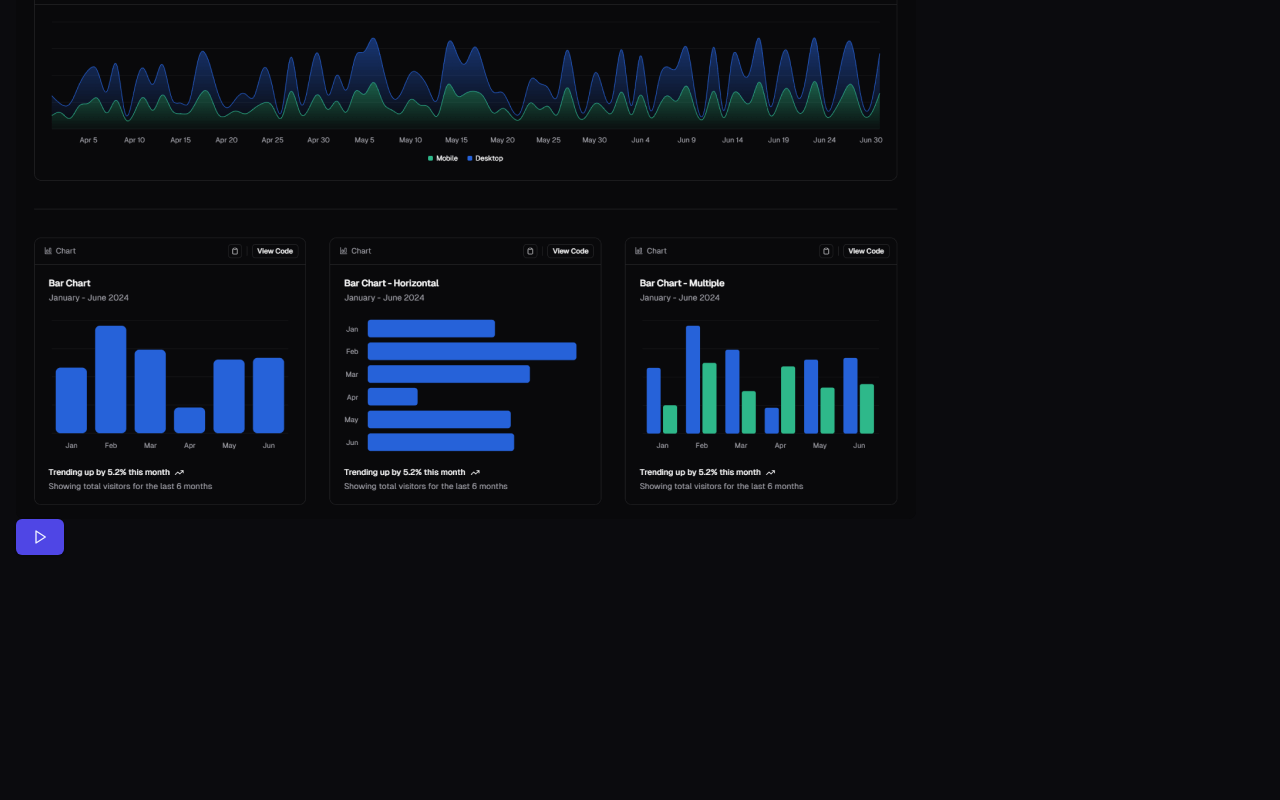
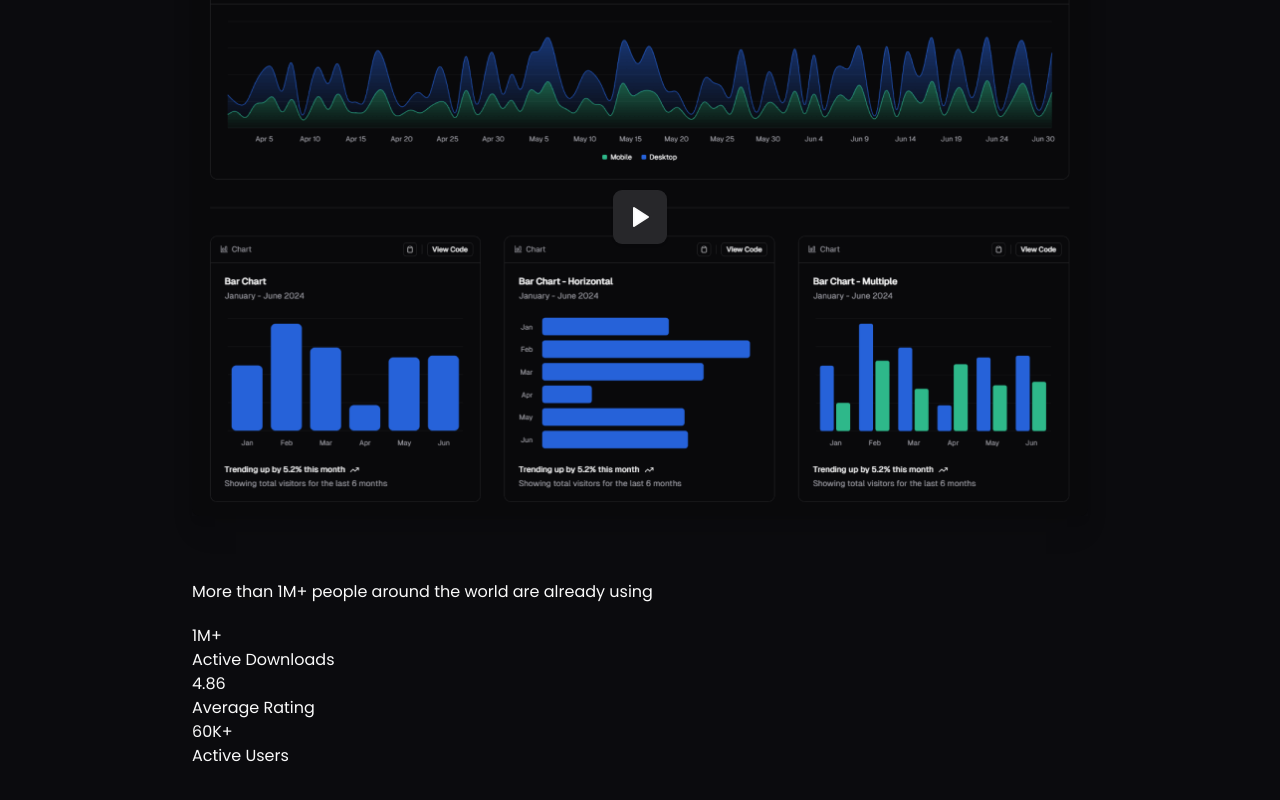
Before and after one commit to Jisap/Analytics, a React (Vite) app: page / in a window 1280 px wide. Shown: the part 4182-4982 px from the top of the page. Before the commit the page ends 4801 px from the top, so only its background shows below. Built offline with nearby package versions, Linux system fonts and the light colour scheme.

Commit message:
feat: add video dialog with play button and dynamic list rendering in Overview component

```diff
--- a/src/components/Overview.tsx
+++ b/src/components/Overview.tsx
@@ -4,7 +4,13 @@ import { overviewData } from "@/constants"
 import { overviewBanner } from "@/assets"
 import { Play } from "lucide-react"
 import { Button } from "./ui/button"
-
+import {
+  Dialog,
+  DialogContent,
+  DialogTrigger,
+} from "@/components/ui/dialog";
+import { AspectRatio } from "./ui/aspect-ratio"
+import ReactPlayer from "react-player"
 
 
 const Overview = () => {
@@ -45,7 +51,7 @@ const Overview = () => {
         </div>
 
         <div>
-          <motion.div>
+          <motion.div className="relative max-w-4xl mx-auto shadow-xl">
             <figure>
               <img
                 src={overviewBanner}
@@ -55,10 +61,52 @@ const Overview = () => {
               />
             </figure>
 
-            <Button>
-              <Play />
-            </Button>
+            <Dialog>
+              <DialogTrigger asChild>
+                <Button
+                  variant="secondary"
+                  size="icon"
+                  className="absolute top-1/2 left-1/2 -translate-x-1/2 -translate-y-1/2 scale-150"
+                >
+                  <div className="sr-only">Play Video</div>
+                  <Play
+                    fill="#fff"
+                    size={50}
+                  />
+                </Button>
+              </DialogTrigger>
+
+              <DialogContent className="p-0 overflow-hidden max-w-[640px] xl:max-w-[1000px]">
+                <AspectRatio ratio={16 / 9}>
+                  <ReactPlayer
+                    url="https://youtu.be/cvd2XGJBgLg"
+                    style={{
+                      minWidth: '100%',
+                      maxWidth: '100%',
+                      minHeight: '100%',
+                      maxHeight: '100%',
+                    }}
+                  />
+                </AspectRatio>
+              </DialogContent>
+            </Dialog>
           </motion.div>
+
+          <div className="max-w-4xl mx-auto grid grid-cols-1 gap-5 mt-8 md:mt-16">
+            <motion.p>
+              {overviewData.listTitle}
+            </motion.p>
+
+            <motion.div>
+              {overviewData.list.map(({ title, text }, index) => (
+                <div key={index} className="">
+                  <h3>{title}</h3>
+
+                  <p>{text}</p>
+                </div>
+              ))}
+            </motion.div>
+          </div>
         </div>
       </div>
     </section>
```
